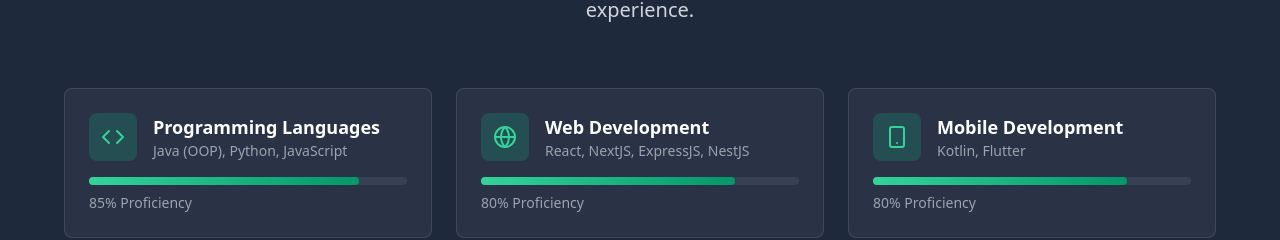
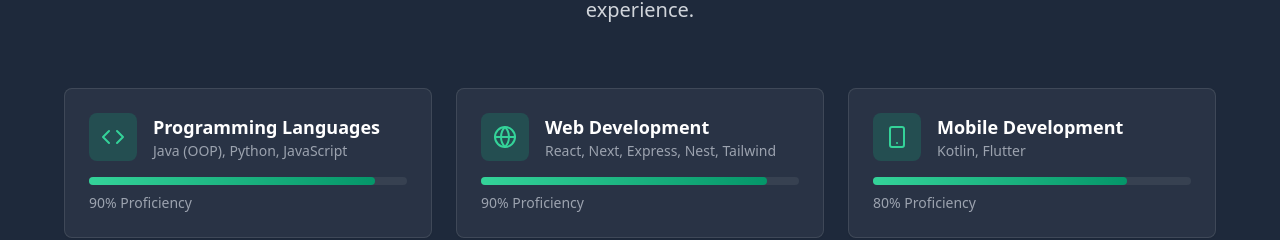
Before and after one commit to Bisrat-19/portfolio, a Next.js app: page / in a window 1280 px wide. Shown: the part 1737-1977 px from the top of the page. Built offline with nearby package versions, Linux system fonts and the light colour scheme.

Commit message:
some adjustment

```diff
--- a/app/components/skills.tsx
+++ b/app/components/skills.tsx
@@ -28,15 +28,15 @@
   const skills = [
     {
       name: "Programming Languages",
-      level: 85,
+      level: 90,
       icon: Code,
       description: "Java (OOP), Python, JavaScript",
     },
     {
       name: "Web Development",
-      level: 80,
+      level: 90,
       icon: Globe,
-      description: "React, NextJS, ExpressJS, NestJS",
+      description: "React, Next, Express, Nest, Tailwind",
     },
     {
       name: "Mobile Development",
@@ -46,13 +46,13 @@
     },
     {
       name: "Database Systems",
-      level: 80,
+      level: 90,
       icon: Database,
       description: "MySQL, MongoDB, PostgreSQL",
     },
     {
       name: "Software Engineering",
-      level: 85,
+      level: 80,
       icon: GitBranch,
       description: "Git, GitHub, Agile methodologies",
     },
```
